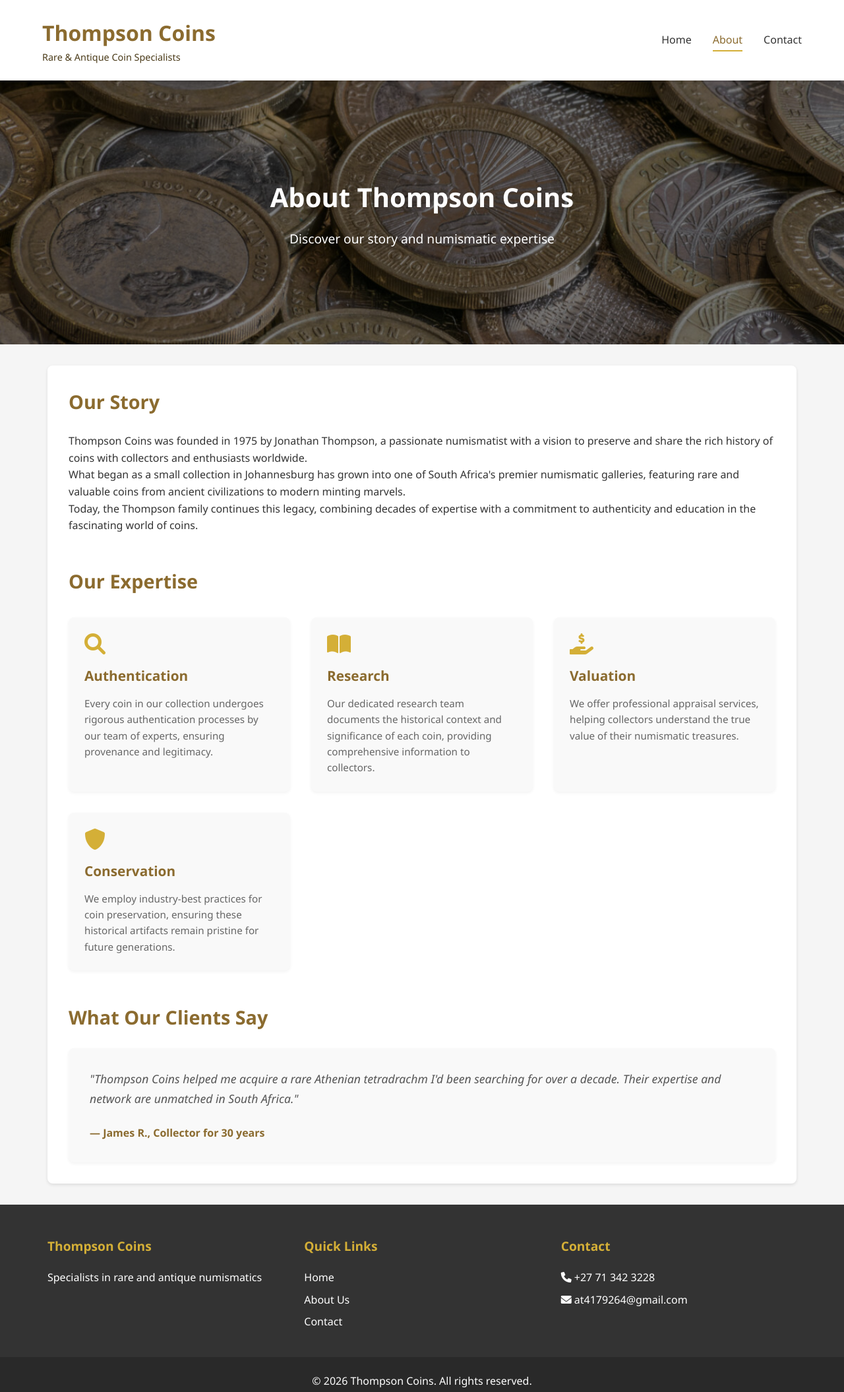
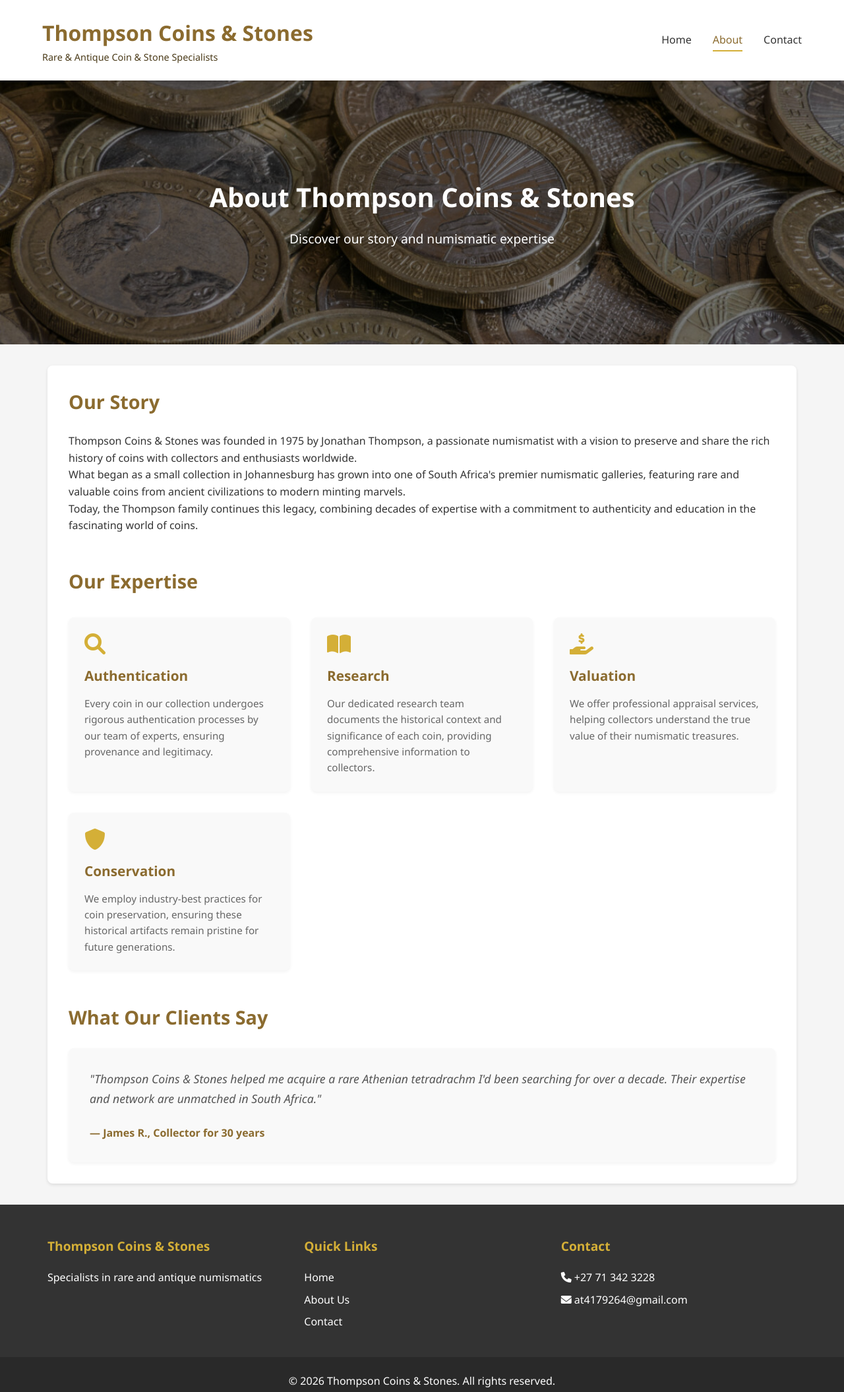
Before and after one commit to Werries-SA/ThompsonCoins, a website: page pages/about.html in a window 1280 px wide. Shown: the whole page at 66% size. Drawn offline with Linux system fonts and the light colour scheme.

Commit message:
Add files via upload

```diff
--- a/pages/about.html
+++ b/pages/about.html
@@ -3,7 +3,7 @@
 <head>
     <meta charset="UTF-8">
     <meta name="viewport" content="width=device-width, initial-scale=1.0">
-    <title>About Us - Thompson Coins</title>
+    <title>About Us - Thompson Coins & Stones</title>
     <link rel="stylesheet" href="../css/styles.css">
     <link rel="stylesheet" href="https://cdnjs.cloudflare.com/ajax/libs/font-awesome/6.0.0-beta3/css/all.min.css">
 </head>
@@ -12,7 +12,7 @@
 
     <div class="banner" style="background-image: linear-gradient(rgba(0, 0, 0, 0.5), rgba(0, 0, 0, 0.5)), url('../images/banners/about-banner.jpg');">
         <div class="banner-content">
-            <h2>About Thompson Coins</h2>
+            <h2>About Thompson Coins & Stones</h2>
             <p>Discover our story and numismatic expertise</p>
         </div>
     </div>
@@ -21,7 +21,7 @@
         <div class="about-container">
             <section class="about-section">
                 <h2>Our Story</h2>
-                <p>Thompson Coins was founded in 1975 by Jonathan Thompson, a passionate numismatist with a vision to preserve and share the rich history of coins with collectors and enthusiasts worldwide.</p>
+                <p>Thompson Coins & Stones was founded in 1975 by Jonathan Thompson, a passionate numismatist with a vision to preserve and share the rich history of coins with collectors and enthusiasts worldwide.</p>
                 <p>What began as a small collection in Johannesburg has grown into one of South Africa's premier numismatic galleries, featuring rare and valuable coins from ancient civilizations to modern minting marvels.</p>
                 <p>Today, the Thompson family continues this legacy, combining decades of expertise with a commitment to authenticity and education in the fascinating world of coins.</p>
             </section>
@@ -56,7 +56,7 @@
                 <h2>What Our Clients Say</h2>
                 <div class="testimonial-slider">
                     <div class="testimonial">
-                        <p>"Thompson Coins helped me acquire a rare Athenian tetradrachm I'd been searching for over a decade. Their expertise and network are unmatched in South Africa."</p>
+                        <p>"Thompson Coins & Stones helped me acquire a rare Athenian tetradrachm I'd been searching for over a decade. Their expertise and network are unmatched in South Africa."</p>
                         <p class="testimonial-author">— James R., Collector for 30 years</p>
                     </div>
                 </div>
--- a/pages/footer.html
+++ b/pages/footer.html
@@ -1,7 +1,7 @@
 <footer>
     <div class="footer-content">
         <div class="footer-section">
-            <h3>Thompson Coins</h3>
+            <h3>Thompson Coins & Stones</h3>
             <p>Specialists in rare and antique numismatics</p>
         </div>
         <div class="footer-section">
@@ -19,6 +19,6 @@
         </div>
     </div>
     <div class="copyright">
-        <p>© Thompson Coins. All rights reserved.</p>
+        <p>© Thompson Coins & Stones. All rights reserved.</p>
     </div>
 </footer>
--- a/pages/header.html
+++ b/pages/header.html
@@ -1,7 +1,7 @@
 <header>
     <div class="logo">
-        <h1>Thompson Coins</h1>
-        <p>Rare & Antique Coin Specialists</p>
+        <h1>Thompson Coins & Stones</h1>
+        <p>Rare & Antique Coin & Stone Specialists</p>
     </div>
     <nav>
         <ul>
```
Also changed, not shown: index.html (+1 -1 lines), pages/contact.html (+4 -4 lines), pages/uploader.html (+1 -1 lines).
